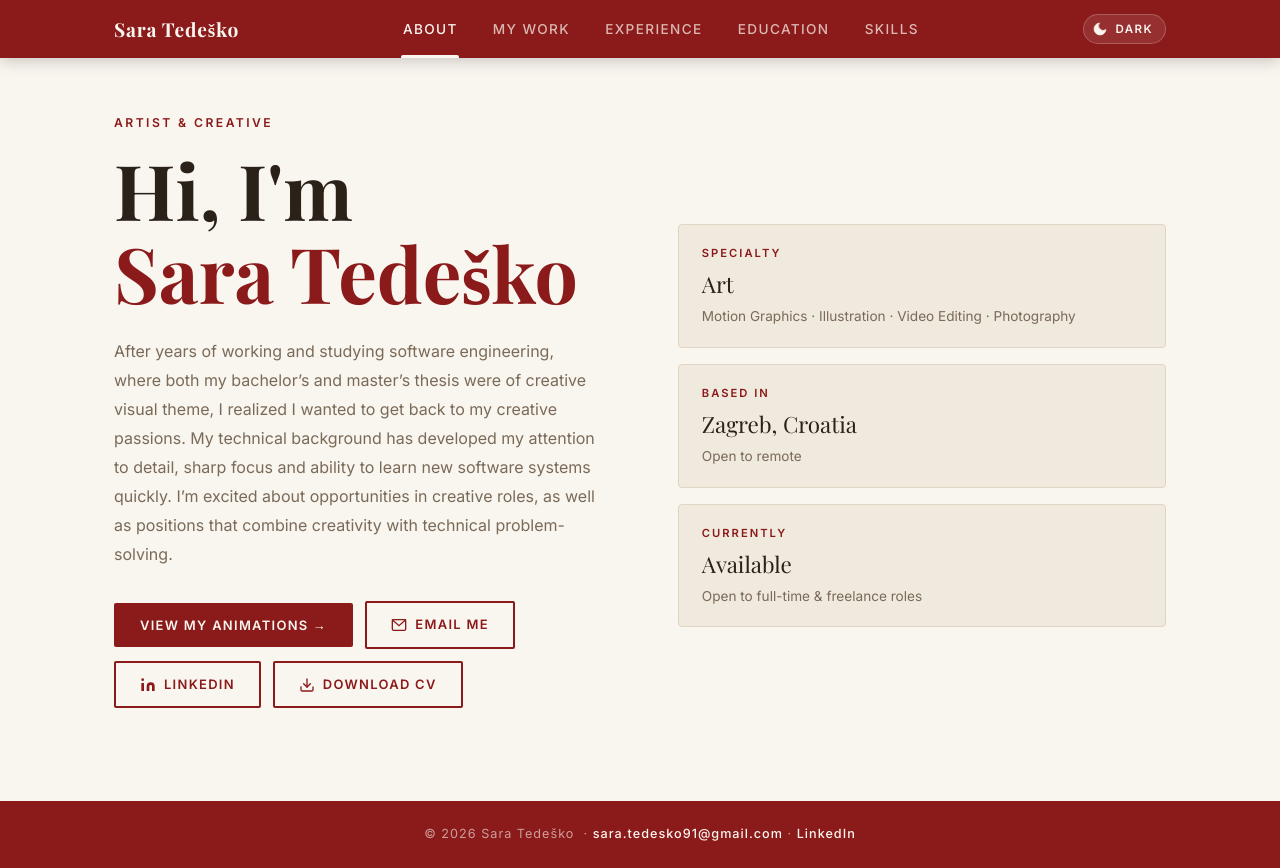
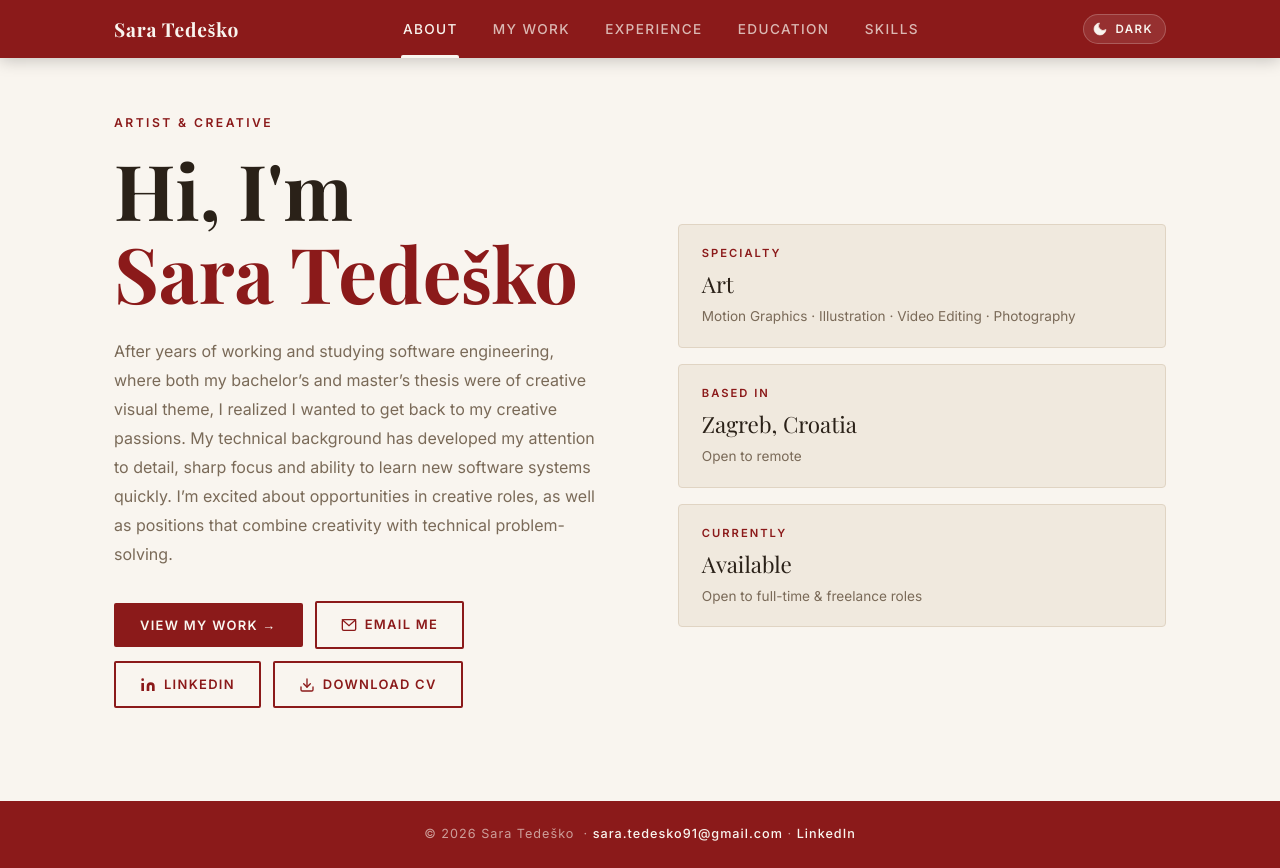
Before and after one commit to saratedd/saratedd.github.io, a React (Vite) app: page /#/ in a window 1280 px wide. Built offline with nearby package versions, Linux system fonts and the light colour scheme.

Commit message:
little fixes

```diff
--- a/src/pages/Home.jsx
+++ b/src/pages/Home.jsx
@@ -26,7 +26,7 @@ export default function Home({ t }) {
             {homeDescription}
           </p>
           <div style={{display:"flex", flexWrap:"wrap", gap:".75rem", marginBottom:"1.8rem", alignItems:"center"}}>
-            <Btn label="View My Animations →" t={t} onClick={() => navigate("/animations")}/>
+            <Btn label="View My Work →" t={t} onClick={() => navigate("/animations")}/>
             <Btn icon={<Mail/>}     label="Email Me"    href={`mailto:${yourMail}`}                       t={t} outline/>
             <Btn icon={<LinkedIn/>} label="LinkedIn"    href={yourLinkedin}                               t={t} outline/>
             <Btn icon={<Download/>} label="Download CV" href={yourCVpath}                                 t={t} outline/>
```
